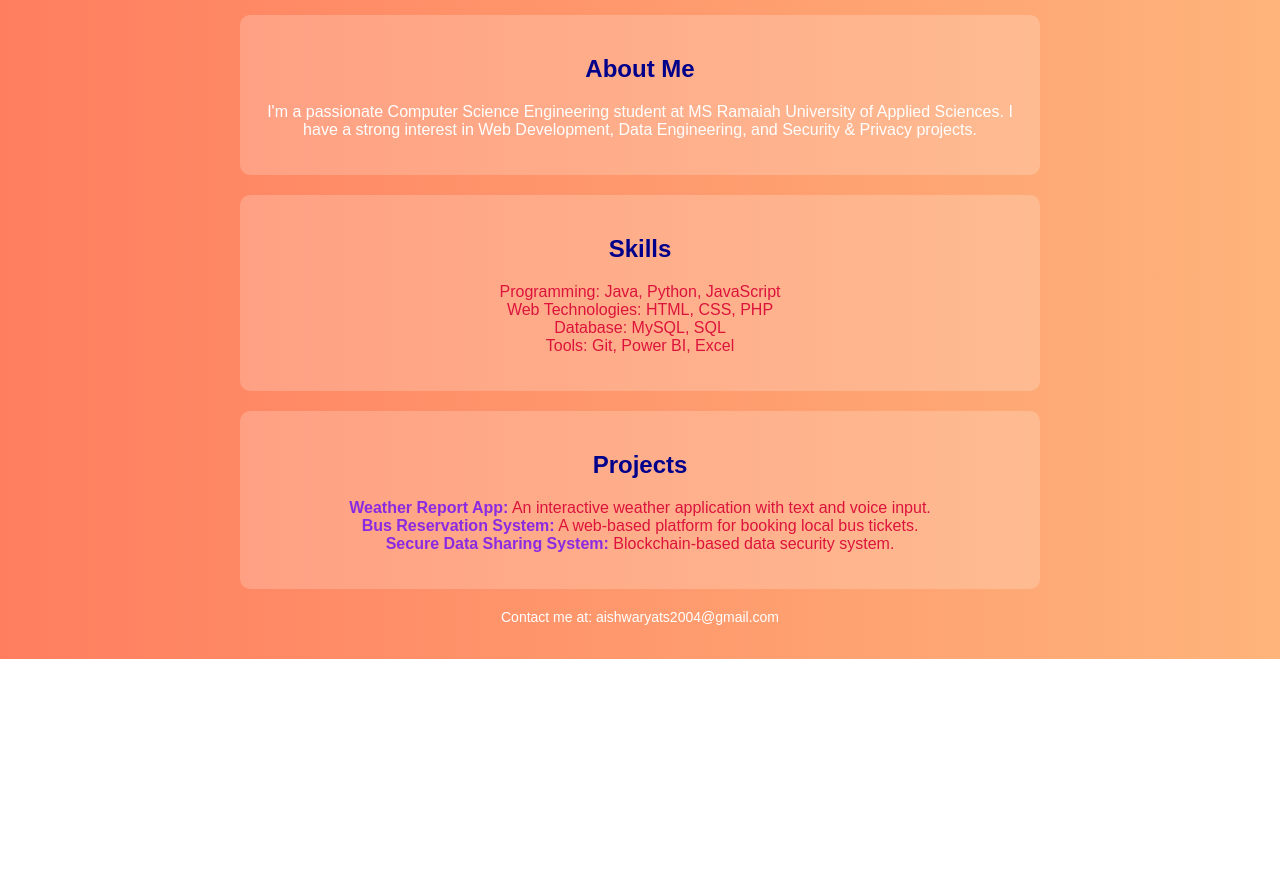
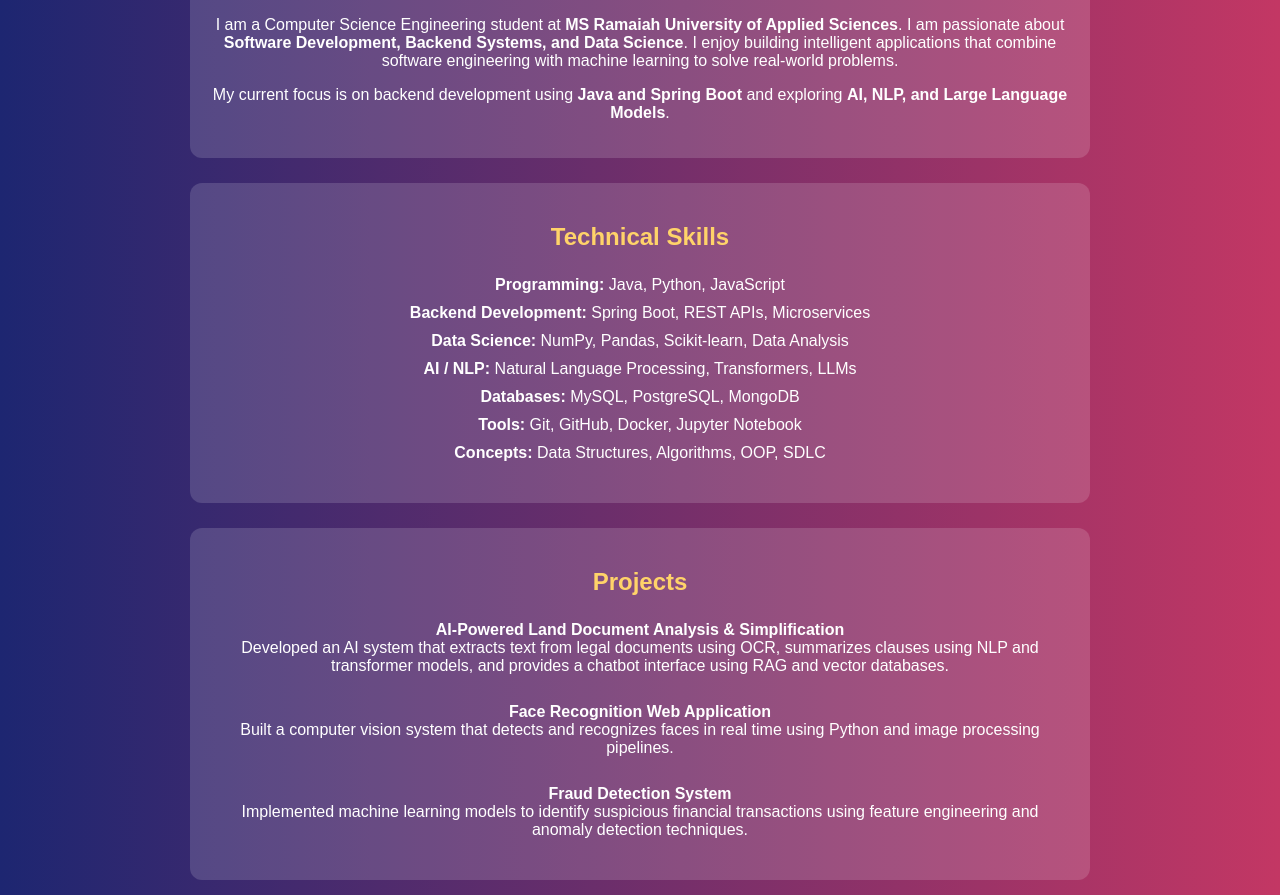
Before and after one commit to aishwarya8ts/aishwaryats.github.io, a plain HTML site: page index.html in a window 1280 px wide. Shown: the part 236-1131 px from the top of the page. Before the commit the page ends 895 px from the top, so only its background shows below. Drawn offline with Linux system fonts and the light colour scheme.

Commit message:
Update index.html

```diff
--- a/index.html
+++ b/index.html
@@ -3,90 +3,194 @@
 <head>
 <meta charset="UTF-8">
 <meta name="viewport" content="width=device-width, initial-scale=1.0">
-    <title>Aishwarya T S - Portfolio</title>
-    <link rel="stylesheet" href="style.css">
+<title>Aishwarya T S | Portfolio</title>
+
 <style>
-        body {
-            margin: 0;
+
+body{
+    margin:0;
     font-family: Arial, sans-serif;
-            background: linear-gradient(to right, #ff7e5f, #feb47b);
-            color: white;
-            text-align: center;
+    background: linear-gradient(to right,#1d2671,#c33764);
+    color:white;
+    text-align:center;
 }
-        .container {
-            padding: 20px;
-            max-width: 800px;
-            margin: auto;
+
+.container{
+    max-width:900px;
+    margin:auto;
+    padding:20px;
 }
-        strong{
-            color: blueviolet;
+
+header h1{
+    font-size:40px;
 }
+
+header p{
+    font-size:18px;
+}
+
+section{
+    margin:25px 0;
+    padding:20px;
+    background:rgba(255,255,255,0.15);
+    border-radius:12px;
+}
+
 h2{
-            color:darkblue;
+    color:#ffd369;
 }
+
+ul{
+    list-style:none;
+    padding:0;
+}
+
 li{
-            color: crimson;
+    padding:5px;
 }
-        header {
-            color: #000;
-            font-size: 24px;
-            font-weight: bold;
-            padding: 20px;
+
+a{
+    color:#ffffff;
+    text-decoration:none;
 }
-        section {
-            margin: 20px 0;
-            padding: 20px;
-            background: rgba(255, 255, 255, 0.2);
-            border-radius: 10px;
+
+a:hover{
+    text-decoration:underline;
 }
-        ul {
-            list-style-type: none;
-            padding: 0;
+
+.footer{
+    margin-top:30px;
+    font-size:14px;
 }
-        footer {
-            margin-top: 20px;
-            font-size: 14px;
-        }
-        a {
-            color: #fff;
-            text-decoration: none;
-        }
+
 </style>
 </head>
+
 <body>
+
 <div class="container">
+
 <header>
 <h1>Aishwarya T S</h1>
-            <p>Computer Science Student at MSRUAS</p>
+<p>B.Tech Computer Science Engineering Student | Software Developer | Data Science Enthusiast</p>
 </header>
 
-        <section class="about">
+
+<section>
 <h2>About Me</h2>
-            <p>I'm a passionate Computer Science Engineering student at MS Ramaiah University of Applied Sciences. I have a strong interest in Web Development, Data Engineering, and Security & Privacy projects.</p>
+
+<p>
+I am a Computer Science Engineering student at <strong>MS Ramaiah University of Applied Sciences</strong>.
+I am passionate about <strong>Software Development, Backend Systems, and Data Science</strong>.
+I enjoy building intelligent applications that combine software engineering with machine learning
+to solve real-world problems.
+</p>
+
+<p>
+My current focus is on backend development using <strong>Java and Spring Boot</strong>
+and exploring <strong>AI, NLP, and Large Language Models</strong>.
+</p>
+
 </section>
 
-        <section class="skills">
-            <h2>Skills</h2>
+
+<section>
+
+<h2>Technical Skills</h2>
+
 <ul>
-                <li>Programming: Java, Python, JavaScript</li>
-                <li>Web Technologies: HTML, CSS, PHP</li>
-                <li>Database: MySQL, SQL</li>
-                <li>Tools: Git, Power BI, Excel</li>
+
+<li><strong>Programming:</strong> Java, Python, JavaScript</li>
+
+<li><strong>Backend Development:</strong> Spring Boot, REST APIs, Microservices</li>
+
+<li><strong>Data Science:</strong> NumPy, Pandas, Scikit-learn, Data Analysis</li>
+
+<li><strong>AI / NLP:</strong> Natural Language Processing, Transformers, LLMs</li>
+
+<li><strong>Databases:</strong> MySQL, PostgreSQL, MongoDB</li>
+
+<li><strong>Tools:</strong> Git, GitHub, Docker, Jupyter Notebook</li>
+
+<li><strong>Concepts:</strong> Data Structures, Algorithms, OOP, SDLC</li>
+
 </ul>
+
 </section>
 
-        <section class="projects">
+
+<section>
+
 <h2>Projects</h2>
+
 <ul>
-                <li><strong>Weather Report App:</strong> An interactive weather application with text and voice input.</li>
-                <li><strong>Bus Reservation System:</strong> A web-based platform for booking local bus tickets.</li>
-                <li><strong>Secure Data Sharing System:</strong> Blockchain-based data security system.</li>
+
+<li>
+<strong>AI-Powered Land Document Analysis & Simplification</strong><br>
+Developed an AI system that extracts text from legal documents using OCR, summarizes clauses using NLP and transformer models, and provides a chatbot interface using RAG and vector databases.
+</li>
+
+<br>
+
+<li>
+<strong>Face Recognition Web Application</strong><br>
+Built a computer vision system that detects and recognizes faces in real time using Python and image processing pipelines.
+</li>
+
+<br>
+
+<li>
+<strong>Fraud Detection System</strong><br>
+Implemented machine learning models to identify suspicious financial transactions using feature engineering and anomaly detection techniques.
+</li>
+
 </ul>
+
 </section>
 
-        <footer>
-            <p>Contact me at: <a href="mailto:aishwaryats2004@gmail.com">aishwaryats2004@gmail.com</a></p>
-        </footer>
+
+<section>
+
+<h2>Achievements</h2>
+
+<ul>
+
+<li>LeetCode Knight Badge (Rating: 1972)</li>
+
+<li>Solved 170+ Data Structures & Algorithms problems</li>
+
+<li>Scored 100/100 in Mathematics (PCMB)</li>
+
+</ul>
+
+</section>
+
+
+<section>
+
+<h2>Profiles</h2>
+
+<p>
+<a href="https://github.com/aishwarya8ts">GitHub</a> |
+<a href="https://www.linkedin.com/in/aishuts1/">LinkedIn</a> |
+<a href="https://leetcode.com/u/Aishwaryats/">LeetCode</a>
+</p>
+
+</section>
+
+
+<div class="footer">
+
+<p>
+Contact:
+<a href="mailto:aishwaryats2004@gmail.com">
+aishwaryats2004@gmail.com
+</a>
+</p>
+
 </div>
+
+</div>
+
 </body>
 </html>
```
Lines whose indentation alone changed are shown as unchanged.
